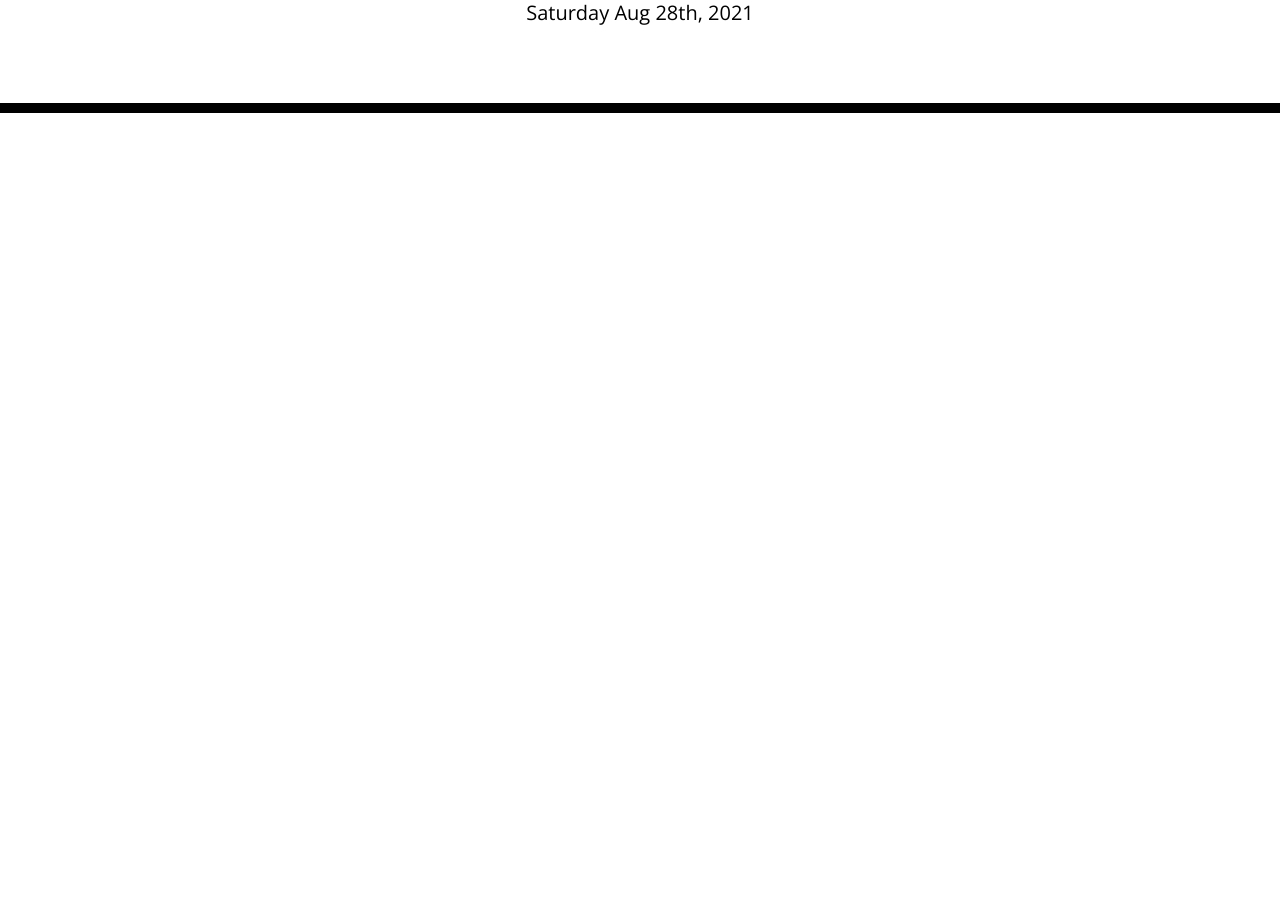
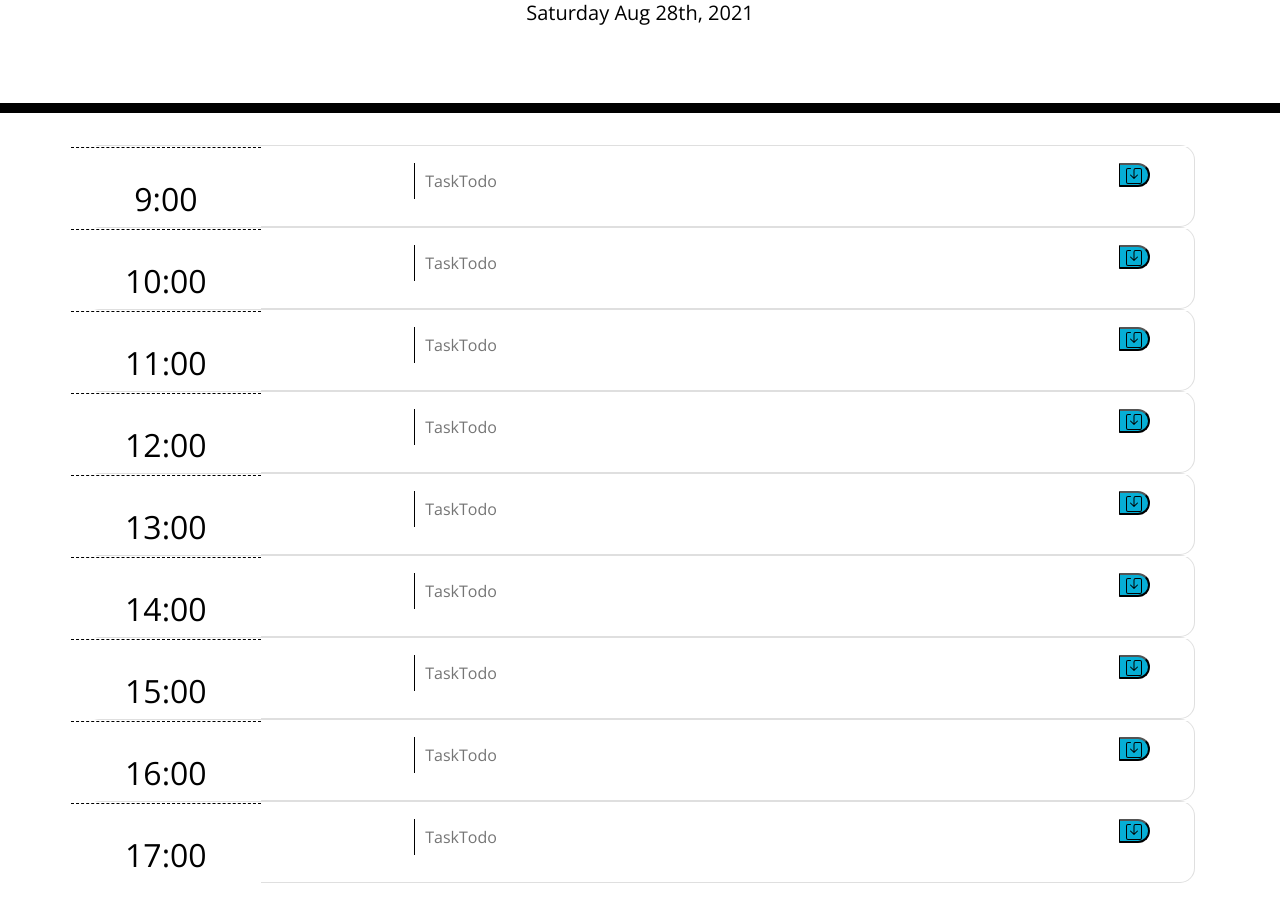
Before and after one commit to moradi1412/0010-WorkDayScheduler, a plain HTML site: page index.html in a window 1280 px wide. Shown: the part 191-1109 px from the top of the page. Before the commit the page ends 800 px from the top, so only its background shows below. Drawn offline with nearby package versions, Linux system fonts and the light colour scheme; a web font is replaced by a local one.

Commit message:
adding business hours blocks

```diff
--- a/Assets/style/style.css
+++ b/Assets/style/style.css
@@ -63,6 +63,8 @@ textarea{
   border-bottom-right-radius: 15px;
   background-color: #06AED5;
   color: white;
+  justify-content: center;
+  align-items: center;
 }
 
 .saveBtn i:hover {
--- a/index.html
+++ b/index.html
@@ -1,24 +1,18 @@
 <!DOCTYPE html>
 <html lang="en">
+
 <head>
   <meta charset="UTF-8" />
   <meta name="viewport" content="width=device-width, initial-scale=1.0" />
   <meta http-equiv="X-UA-Compatible" content="ie=edge" />
-    <link
-      rel="stylesheet"
-      href="https://stackpath.bootstrapcdn.com/bootstrap/4.3.1/css/bootstrap.min.css"
-    />
-    <link
-      rel="stylesheet"
-      href="https://use.fontawesome.com/releases/v5.8.1/css/all.css"
-      integrity="sha384-50oBUHEmvpQ+1lW4y57PTFmhCaXp0ML5d60M1M7uH2+nqUivzIebhndOJK28anvf"
-      crossorigin="anonymous"
-    />
-    <link
-      href="https://fonts.googleapis.com/css?family=Open+Sans&display=swap"
-      rel="stylesheet"
-    />
+  <link rel="stylesheet" href="https://stackpath.bootstrapcdn.com/bootstrap/4.3.1/css/bootstrap.min.css" />
+  <link rel="stylesheet" href="https://use.fontawesome.com/releases/v5.8.1/css/all.css"
+    integrity="sha384-50oBUHEmvpQ+1lW4y57PTFmhCaXp0ML5d60M1M7uH2+nqUivzIebhndOJK28anvf" crossorigin="anonymous" />
+  <link href="https://fonts.googleapis.com/css?family=Open+Sans&display=swap" rel="stylesheet" />
+  <link rel="stylesheet"
+    href="https://cdnjs.cloudflare.com/ajax/libs/open-iconic/1.1.1/font/css/open-iconic-bootstrap.min.css" />
   <link rel="stylesheet" href="./Assets/style/style.css" />
+
   <title>Work Day Scheduler</title>
 </head>
 
@@ -30,10 +24,147 @@
   </header>
   <div class="container">
     <!-- Timeblocks go here -->
+    <div class="card time-block">
+      <div class="row">
+        <div class="col hour">
+          <h2>9:00</h2>
+        </div>
+        <div class="col-8">
+          <textarea class="description" name="taskTodo" id="TaskTodo" placeholder="TaskTodo" cols="50"
+            rows="1"></textarea>
+        </div>
+        <div class="col">
+          <button class="saveBtn" type="button" class="btn"><img src="./Assets/img/save.svg" alt=""></button>
+        </div>
+      </div>
+    </div>
+
+    <div class="card time-block">
+      <div class="row">
+        <div class="col hour">
+          <h2>10:00</h2>
+        </div>
+        <div class="col-8">
+          <textarea class="description" name="taskTodo" id="TaskTodo" placeholder="TaskTodo" cols="50"
+            rows="1"></textarea>
+        </div>
+        <div class="col">
+          <button class="saveBtn" type="button" class="btn"><img src="./Assets/img/save.svg" alt=""></button>
+        </div>
+      </div>
+    </div>
+
+    <div class="card time-block">
+      <div class="row">
+        <div class="col hour">
+          <h2>11:00</h2>
+        </div>
+        <div class="col-8">
+          <textarea class="description" name="taskTodo" id="TaskTodo" placeholder="TaskTodo" cols="50"
+            rows="1"></textarea>
+        </div>
+        <div class="col">
+          <button class="saveBtn" type="button" class="btn"><img src="./Assets/img/save.svg" alt=""></button>
+        </div>
+      </div>
+    </div>
+
+    <div class="card time-block">
+      <div class="row">
+        <div class="col hour">
+          <h2>12:00</h2>
+        </div>
+        <div class="col-8">
+          <textarea class="description" name="taskTodo" id="TaskTodo" placeholder="TaskTodo" cols="50"
+            rows="1"></textarea>
+        </div>
+        <div class="col">
+          <button class="saveBtn" type="button" class="btn"><img src="./Assets/img/save.svg" alt=""></button>
+        </div>
+      </div>
+    </div>
+
+    <div class="card time-block">
+      <div class="row">
+        <div class="col hour">
+          <h2>13:00</h2>
+        </div>
+        <div class="col-8">
+          <textarea class="description" name="taskTodo" id="TaskTodo" placeholder="TaskTodo" cols="50"
+            rows="1"></textarea>
+        </div>
+        <div class="col">
+          <button class="saveBtn" type="button" class="btn"><img src="./Assets/img/save.svg" alt=""></button>
+        </div>
+      </div>
+    </div>
+
+    <div class="card time-block">
+      <div class="row">
+        <div class="col hour">
+          <h2>14:00</h2>
+        </div>
+        <div class="col-8">
+          <textarea class="description" name="taskTodo" id="TaskTodo" placeholder="TaskTodo" cols="50"
+            rows="1"></textarea>
+        </div>
+        <div class="col">
+          <button class="saveBtn" type="button" class="btn"><img src="./Assets/img/save.svg" alt=""></button>
+        </div>
+      </div>
+    </div>
+
+    <div class="card time-block">
+      <div class="row">
+        <div class="col hour">
+          <h2>15:00</h2>
+        </div>
+        <div class="col-8">
+          <textarea class="description" name="taskTodo" id="TaskTodo" placeholder="TaskTodo" cols="50"
+            rows="1"></textarea>
+        </div>
+        <div class="col">
+          <button class="saveBtn" type="button" class="btn"><img src="./Assets/img/save.svg" alt=""></button>
+        </div>
+      </div>
+    </div>
+
+    <div class="card time-block">
+      <div class="row">
+        <div class="col hour">
+          <h2>16:00</h2>
+        </div>
+        <div class="col-8">
+          <textarea class="description" name="taskTodo" id="TaskTodo" placeholder="TaskTodo" cols="50"
+            rows="1"></textarea>
+        </div>
+        <div class="col">
+          <button class="saveBtn" type="button" class="btn"><img src="./Assets/img/save.svg" alt=""></button>
+        </div>
+      </div>
+    </div>
+
+    <div class="card time-block">
+      <div class="row">
+        <div class="col hour">
+          <h2>17:00</h2>
+        </div>
+        <div class="col-8">
+          <textarea class="description" name="taskTodo" id="TaskTodo" placeholder="TaskTodo" cols="50"
+            rows="1"></textarea>
+        </div>
+        <div class="col">
+          <button class="saveBtn" type="button" class="btn"><img src="./Assets/img/save.svg" alt=""></button>
+        </div>
+      </div>
+    </div>
+
+
   </div>
 
   <script src="https://code.jquery.com/jquery-3.4.1.min.js"></script>
   <script src="https://cdnjs.cloudflare.com/ajax/libs/moment.js/2.24.0/moment.min.js"></script>
   <script src="./Assets/JavaScript/java.js"></script>
 </body>
+
 </html>
```
Also changed, not shown: Assets/img/save.svg (added). Lines whose indentation alone changed are shown as unchanged.
